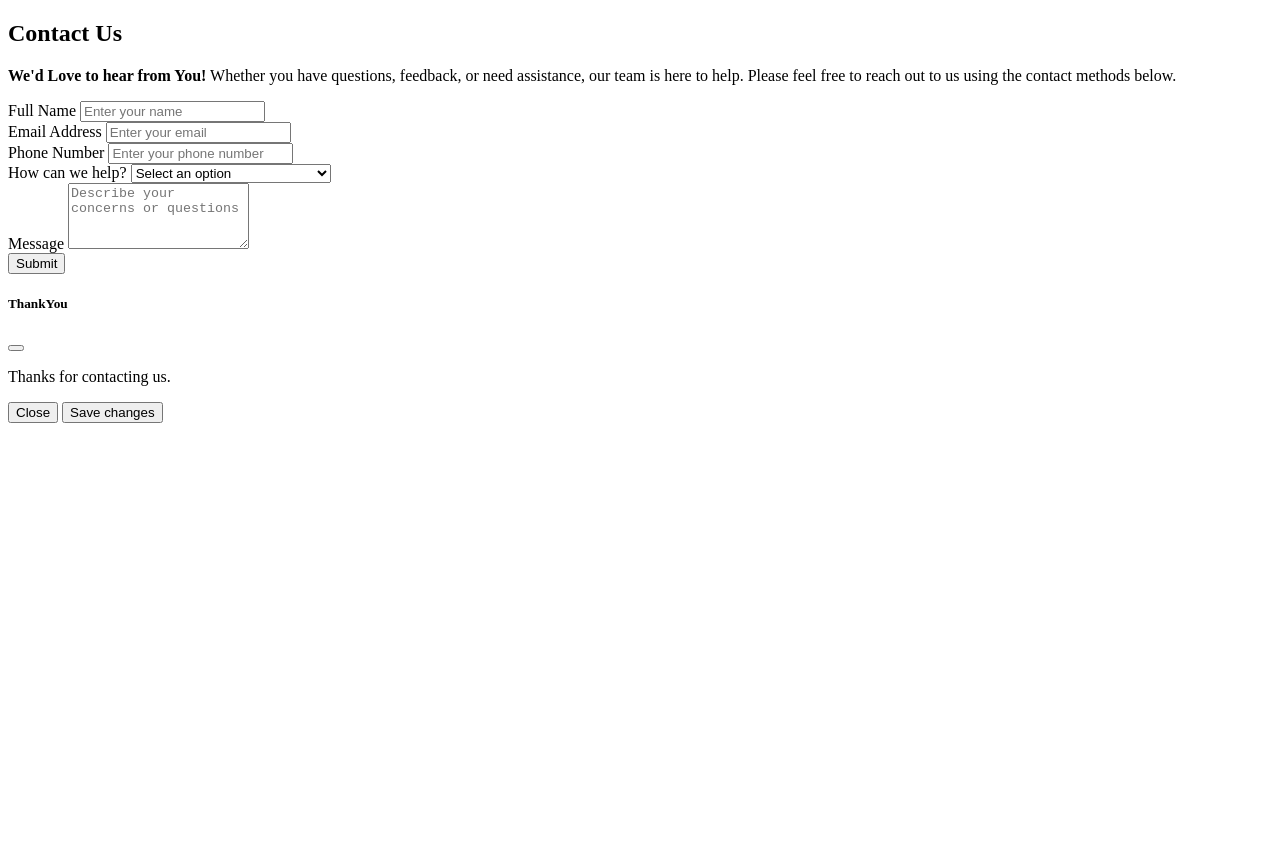
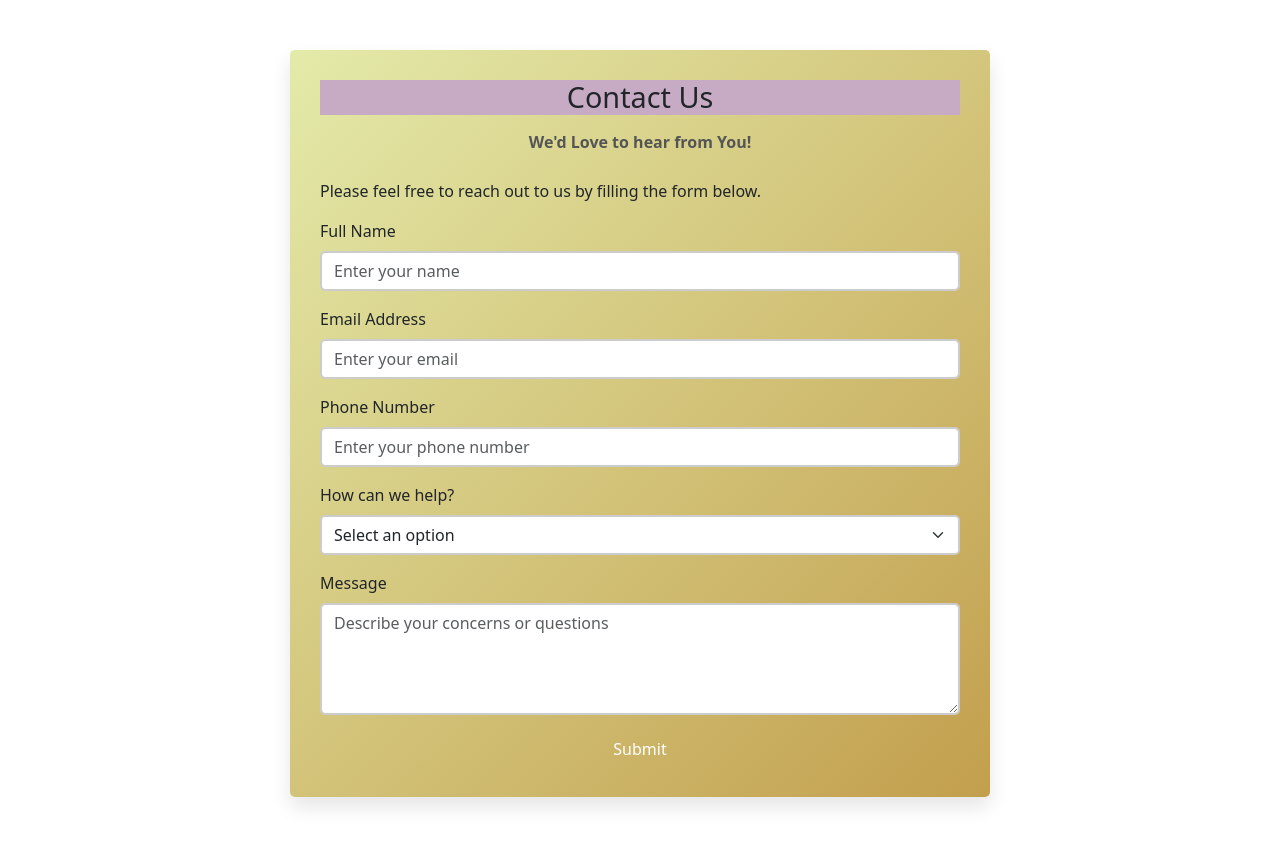
Before and after one commit to AnishAzharudeen/CodingForEveryone, a plain HTML site: page contact.html in a window 1280 px wide. Before the commit the page ends 800 px from the top, so only its background shows below. Drawn offline with nearby package versions, Linux system fonts and the light colour scheme.

Commit message:
Added css file and changed contact html

```diff
--- /dev/null
+++ b/assets/css/style.css
@@ -0,0 +1,82 @@
+/* This file contains the custom CSS for the theme */
+/* Importing the Open Sans from Google Fonts */
+@import url('https://fonts.googleapis.com/css2?family=Lobster&display=swap');
+/* Importing the Lobster font from Google Fonts */
+@import url('https://fonts.googleapis.com/css2?family=Open+Sans:ital,wght@0,300..800;1,300..800&display=swap');
+
+/***** Contact Form *****/
+
+
+
+
+.form-container,
+.modal-content {
+
+    max-width: 700px;
+    margin: 50px 20px;
+    background: linear-gradient(135deg, hsl(66, 61%, 79%), #c29f4d);
+    /* Subtle gradient background */
+    padding: 30px;
+    border-radius: 5px;
+    /* Smooth rounded edges */
+    box-shadow: 0px 10px 20px rgba(0, 0, 0, 0.1);
+    /* Soft shadow for depth */
+}
+
+.form-title {
+    background-color: rgb(199, 171, 197);
+    font-size: 1.8rem;
+    text-align: center;
+    color: var(--secondary-color);
+    margin-bottom: 15px;
+}
+
+.form-description {
+    text-align: center;
+    color: #555555;
+    margin-bottom: 25px;
+    font-size: 1rem;
+}
+
+/* Select dropdown styling */
+.form-select {
+    border-radius: 5px;
+    border: 2px solid #cccccc;
+    width: 100%;
+    /* Ensure full width */
+    box-sizing: border-box;
+}
+
+.form-select option {
+    font-size: 1rem; /* Default font size for the options */
+    box-sizing: border-box;
+  }
+
+.btn-custom,
+.btn-secondary {
+    border: 2px solid var(--highlight-color);
+    background-color: var(--highlight-color);
+    color: white;
+}
+
+.btn-custom:hover,
+.btn-secondary:hover {
+    border: 2px solid var(--secondary-color);
+    background-color: white;
+    color: var(--secondary-color);
+    box-shadow: 0px 6px 12px rgba(0, 0, 0, 0.2);
+}
+
+.form-container input,
+.form-container textarea {
+    border: 2px solid #cccccc;
+    border-radius: 5px;
+}
+
+.form-container input:focus,
+.form-container textarea:focus {
+    outline: none;
+    border-color: #80c2ff;
+    /* Focus indicator */
+    box-shadow: 0px 0px 5px rgba(0, 170, 255, 0.5);
+}
--- a/contact.html
+++ b/contact.html
@@ -3,7 +3,15 @@
 <head>
     <meta charset="UTF-8">
     <meta name="viewport" content="width=device-width, initial-scale=1.0">
-    <title>Document</title>
+       <!-- Bootstrap 5 CSS -->
+       <link href="https://cdn.jsdelivr.net/npm/bootstrap@5.3.3/dist/css/bootstrap.min.css" rel="stylesheet"
+       integrity="sha384-QWTKZyjpPEjISv5WaRU9OFeRpok6YctnYmDr5pNlyT2bRjXh0JMhjY6hW+ALEwIH" crossorigin="anonymous">
+
+   <!-- Bootstrap Icons CDN -->
+   <link href="https://cdn.jsdelivr.net/npm/bootstrap-icons/font/bootstrap-icons.css" rel="stylesheet">
+   <!-- Custom CSS -->
+   <link rel="stylesheet" href="assets/css/style.css">
+    <title>ContactUs</title>
 </head>
 <body>
     <main>
@@ -11,7 +19,7 @@
    <div class="form-container mx-sm-5 mx-md-auto">
     <h2 class="form-title">Contact Us</h2>
     <p class="form-description"><strong> We'd Love to hear from You!</strong>
-        Whether you have questions, feedback, or need assistance, our team is here to help. Please feel free to reach out to us using the contact methods below.
+     <p>Please feel free to reach out to us by filling the form below.</p>
     </p>
     <form action="#" method="get" validate>
         <div class="mb-3">
@@ -50,15 +58,16 @@
 
 <!-- Thank You Modal -->
 
-<div class="modal" id="thankYouModal"  tabindex="-1">
+<div class="modal fade" id="thankYouModal" tabindex="-1" aria-labelledby="thankYouModalLabel"
+aria-hidden="true">
     <div class="modal-dialog">
       <div class="modal-content">
         <div class="modal-header">
           <h5 class="modal-title">ThankYou</h5>
-          <button type="button" class="btn-close" data-bs-dismiss="modal" aria-label="Close"></button>
+          <!--<button type="button" class="btn-close" data-bs-dismiss="modal" aria-label="Close"></button>-->
         </div>
         <div class="modal-body">
-          <p>Thanks for contacting us.</p>
+          <p>We will reach out to you as soons as possible.Meanwhile explore our website for exciting offers.</p>
         </div>
         <div class="modal-footer">
           <button type="button" class="btn btn-secondary" data-bs-dismiss="modal">Close</button>
```
